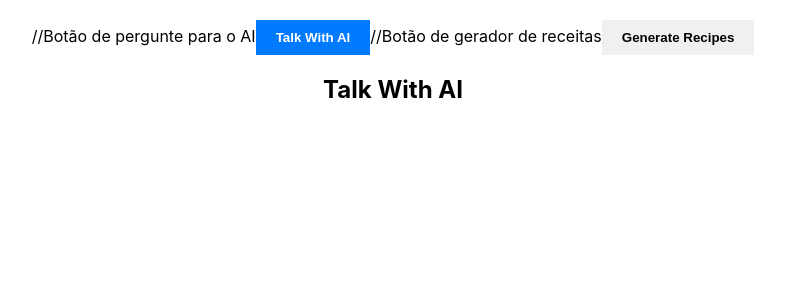
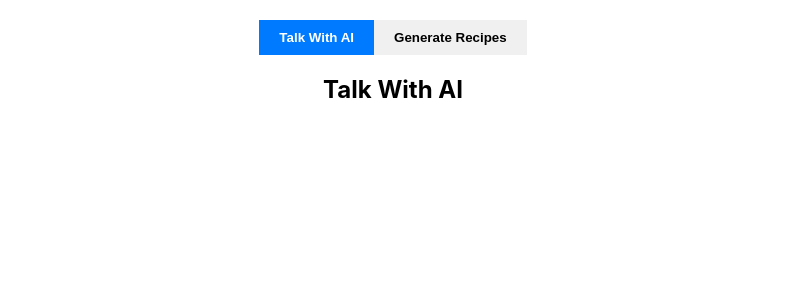
Before and after one commit to victorMarchiDev/spring-ai, a React (Create React App) app in the folder front-end/client/: page / in a window 1280 px wide. Shown: the top 300 px of the page, without its empty margins (247-1032 px from the left). Built offline with nearby package versions, Linux system fonts and the light colour scheme.

Commit message:
correções

```diff
--- a/front-end/client/src/App.js
+++ b/front-end/client/src/App.js
@@ -12,15 +12,14 @@ function App() {
 
   return (
     <div className="App">
-
-      //Botão de pergunte para o AI
+      {/* Botão de pergunte para o AI */}
       <button
         className={activeTab === 'ask-ai' ? 'active' : ''}
         onClick={() => handleTabChange('ask-ai')}>
         Talk With AI
       </button>
 
-      //Botão de gerador de receitas
+      {/* Botão de gerador de receitas */}
       <button
        className={activeTab === 'recipe-generator' ? 'active' : ''}
        onClick={() => handleTabChange('recipe-generator')}>
```
